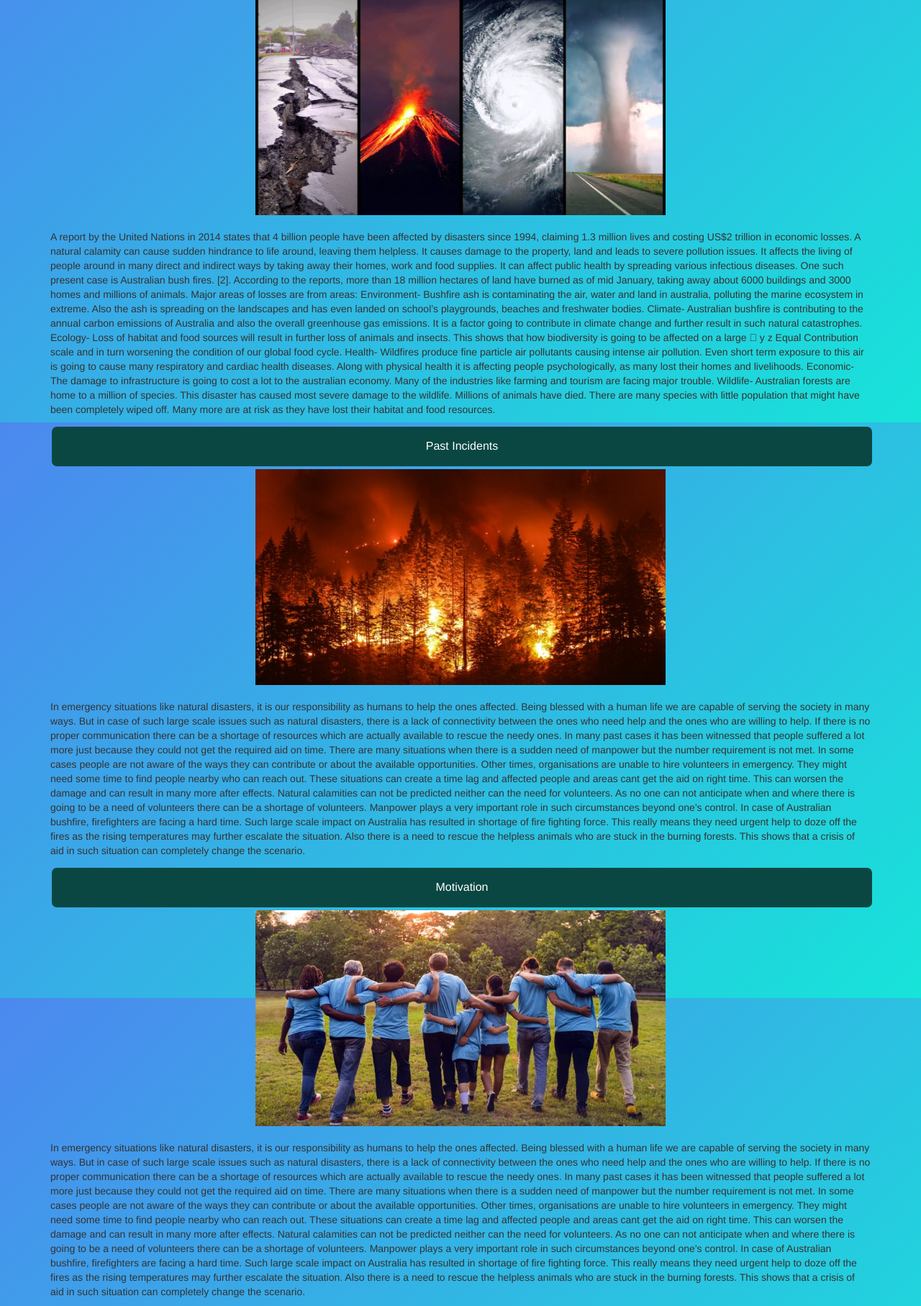
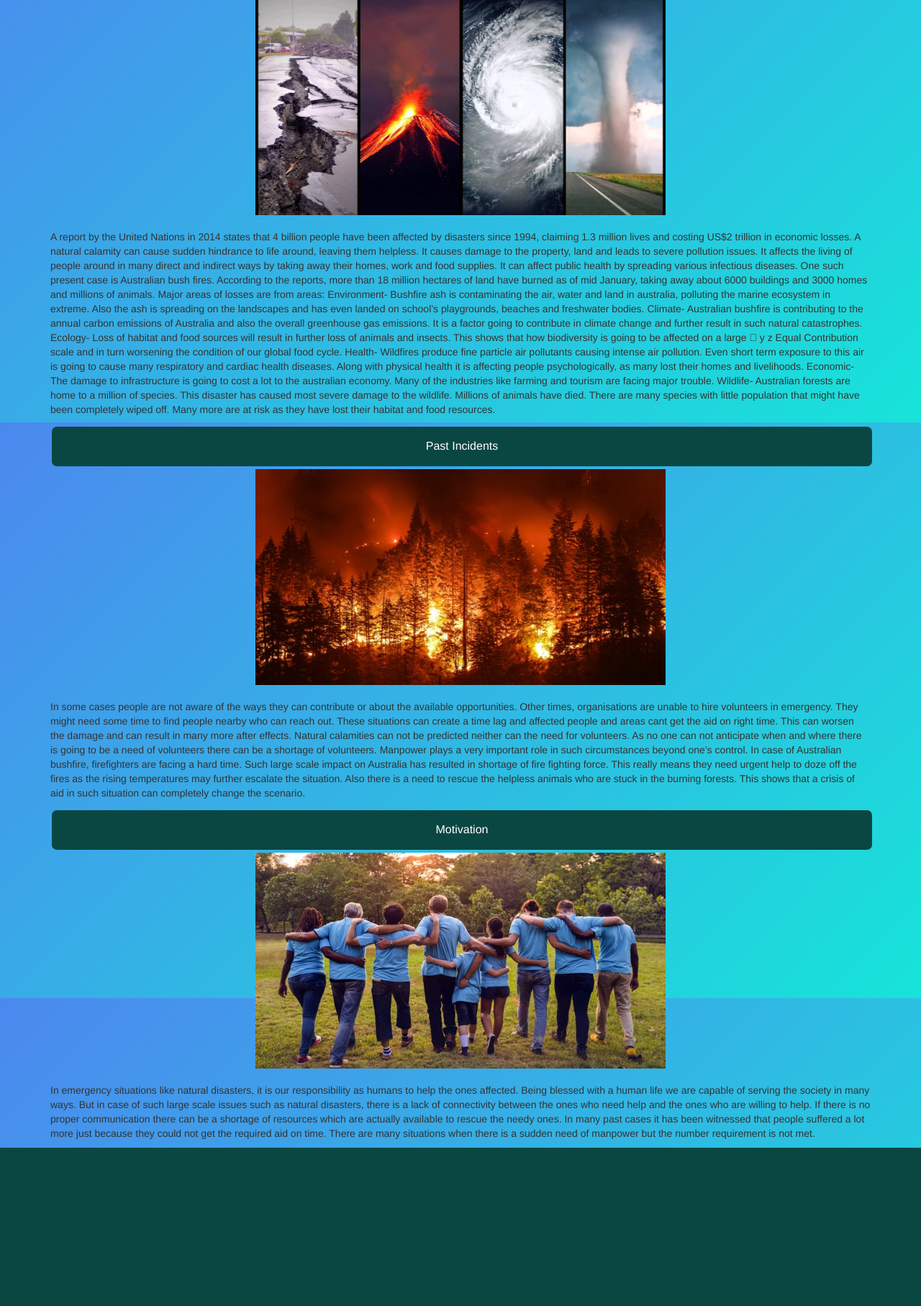
Before and after one commit to ahujasushant/coen6311, a Flask app: page /about in a window 1280 px wide. Shown: the part 213-2028 px from the top of the page at 72% size. After the commit the page ends 1808 px from the top, so only its background shows below. Run offline with Flask 2, Linux system fonts and the light colour scheme; the visitor is signed in with stand-in values (Sample User, id 1).

Commit message:
Updates the text on the about us page

```diff
--- a/coen_6311/templates/dashboard/about_us.html
+++ b/coen_6311/templates/dashboard/about_us.html
@@ -58,7 +58,7 @@ img {
     and indirect ways by taking away their homes, work and
     food supplies. It can affect public health by spreading various
     infectious diseases.
-    One such present case is Australian bush fires. [2]. According
+    One such present case is Australian bush fires. According
     to the reports, more than 18 million hectares of land have
     burned as of mid January, taking away about 6000 buildings
     and 3000 homes and millions of animals.
@@ -92,19 +92,7 @@ img {
 <button class="button button2">Past Incidents</button>
 <img src="/static/images/fire.jpg" alt="mage" width="700" height="300" style="width:50%;">
 <br/>
-<p>In emergency situations like natural
-    disasters, it is our responsibility as humans to help the ones
-    affected. Being blessed with a human life we are capable
-    of serving the society in many ways. But in case of such
-    large scale issues such as natural disasters, there is a lack of
-    connectivity between the ones who need help and the ones who
-    are willing to help. If there is no proper communication there
-    can be a shortage of resources which are actually available
-    to rescue the needy ones. In many past cases it has been
-    witnessed that people suffered a lot more just because they
-    could not get the required aid on time. There are many
-    situations when there is a sudden need of manpower but the
-    number requirement is not met. In some cases people are not
+<p>In some cases people are not
     aware of the ways they can contribute or about the available
     opportunities. Other times, organisations are unable to hire
     volunteers in emergency. They might need some time to find
@@ -140,25 +128,7 @@ img {
     witnessed that people suffered a lot more just because they
     could not get the required aid on time. There are many
     situations when there is a sudden need of manpower but the
-    number requirement is not met. In some cases people are not
-    aware of the ways they can contribute or about the available
-    opportunities. Other times, organisations are unable to hire
-    volunteers in emergency. They might need some time to find
-    people nearby who can reach out. These situations can create a
-    time lag and affected people and areas cant get the aid on right
-    time. This can worsen the damage and can result in many more
-    after effects. Natural calamities can not be predicted neither
-    can the need for volunteers. As no one can not anticipate when
-    and where there is going to be a need of volunteers there can
-    be a shortage of volunteers. Manpower plays a very important
-    role in such circumstances beyond one’s control. In case of
-    Australian bushfire, firefighters are facing a hard time. Such
-    large scale impact on Australia has resulted in shortage of fire
-    fighting force. This really means they need urgent help to doze
-    off the fires as the rising temperatures may further escalate the
-    situation. Also there is a need to rescue the helpless animals
-    who are stuck in the burning forests. This shows that a crisis
-    of aid in such situation can completely change the scenario.</p>
+    number requirement is not met.</p>
 
 </body>
 
```
